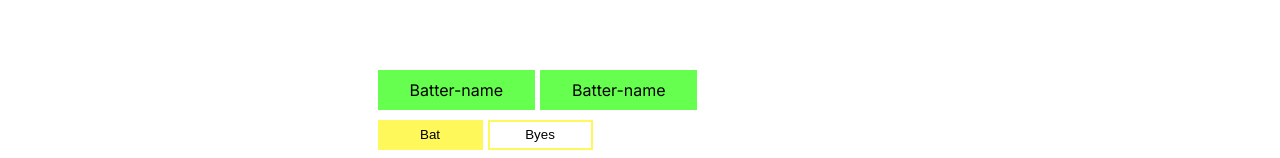
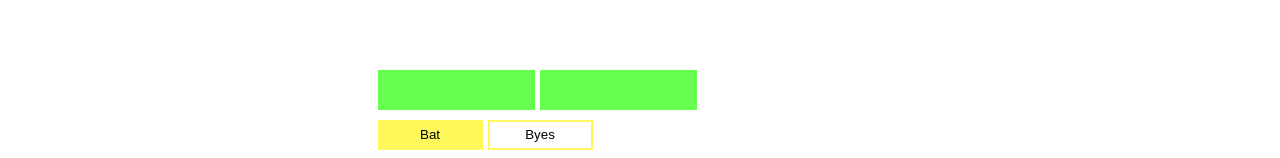
Before and after one commit to rishabh709/ScoreBoard, a React (Vite) app: page /cricket-match in a window 1280 px wide. Shown: the part 423-581 px from the top of the page. Built offline with nearby package versions, Linux system fonts and the light colour scheme.

Commit message:
fix(ScoringController): display correct batter names(strike & nonStrike) via matchReducer state

```diff
--- a/src/components/cricket/ScoringController.jsx
+++ b/src/components/cricket/ScoringController.jsx
@@ -91,10 +91,10 @@ function ScoringController() {
       <div className={classes.scoring}>
         <div className={classes.batters}>
           <div className={classes.batter} onClick={() => enterBatterName(1)}>
-            Batter-name
+            {matchState.current_batter.onStrike}
           </div>
           <div className={classes.batter} onClick={() => enterBatterName(2)}>
-            Batter-name
+            {matchState.current_batter.nonStrike}
           </div>
         </div>
         <div className={classes.byesOrbat}>
```
